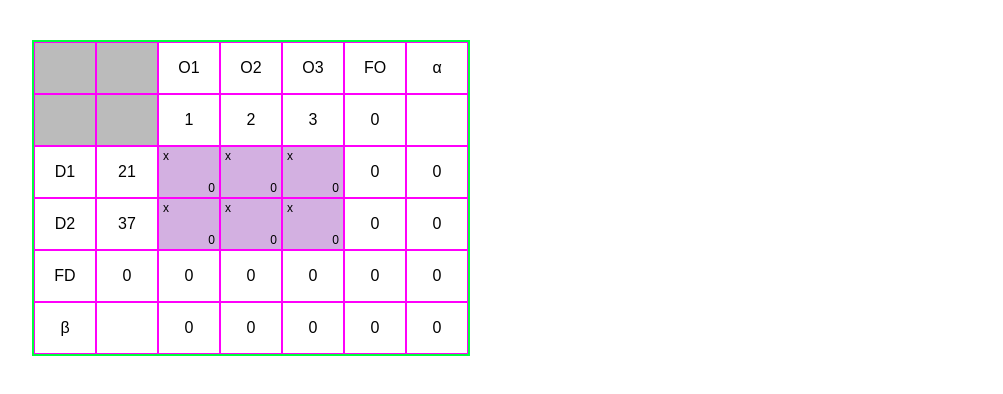
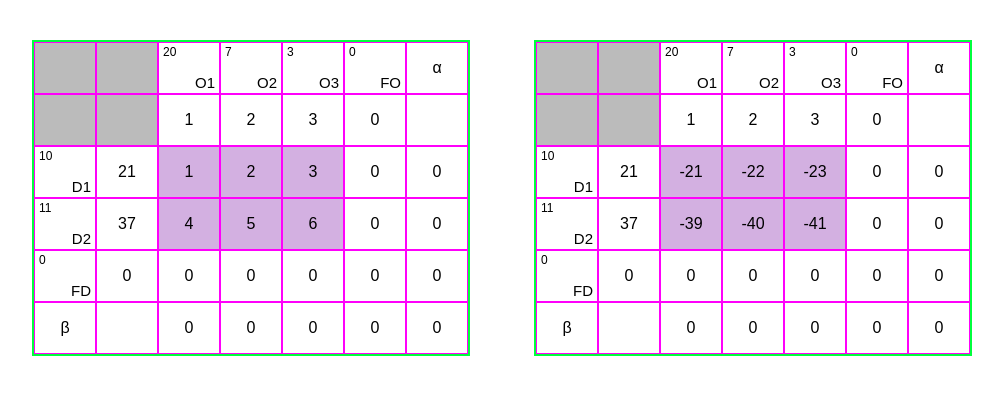
Before and after one commit to szymusu/logistyka, a plain HTML site: page posrednik/index.html in a window 1280 px wide. Shown: the whole page, without its empty margins (8-1011 px from the left). Drawn offline with Linux system fonts and the light colour scheme.

Commit message:
refactor i profit spowrotem xd

```diff
--- a/posrednik/main.js
+++ b/posrednik/main.js
@@ -1,10 +1,5 @@
-function renderTable(sellers, buyers) {
+function makeTable(sellers, buyers, primaryMatrix, secondaryMatrix) {
     const el = document.createElement("div");
-
-    const cellValues = [
-        [ { top: 'x', bottom: 0 }, { top: 'x', bottom: 0 }, { top: 'x', bottom: 0 } ],
-        [ { top: 'x', bottom: 0 }, { top: 'x', bottom: 0 }, { top: 'x', bottom: 0 } ],
-    ];
 
     const foValues = ['0', '0'];
     const alphaValues = [0, 0, 0];
@@ -18,31 +13,29 @@ function renderTable(sellers, buyers) {
         <div class="cell gray"></div>
     `;
     for (const buyer of buyers) {
-        buyerHeader += `<div class="cell">${buyer.name}</div>`;
+        buyerHeader += doubleCell(buyer.amount, buyer.name)
     }
-    buyerHeader += `<div class="cell">FO</div><div class="cell">α</div>`;
+    buyerHeader += doubleCell("0", "FO") + cell("α")
 
     let buyerPrices = `
         <div class="cell gray"></div>
         <div class="cell gray"></div>
     `;
     for (const buyer of buyers) {
-        buyerPrices += `<div class="cell">${buyer.price}</div>`;
+        buyerPrices += cell(buyer.price);
     }
-    buyerPrices += `<div class="cell">0</div><div class="cell"></div>`;
+    buyerPrices += cell("0") + cell();
 
     let dataRows = "";
     for (let i = 0; i < sellers.length; i++) {
-        let row = `<div class="cell">${sellers[i].name}</div><div class="cell">${sellers[i].price}</div>`;
+        let row = doubleCell(sellers[i].amount, sellers[i].name) + cell(sellers[i].price)
 
         for (let j = 0; j < buyers.length; j++) {
-            const { top, bottom } = cellValues[i][j];
-            row += `
-                <div class="cell purple">
-                    <div class="corner top-left">${top}</div>
-                    <div class="corner bottom-right">${bottom}</div>
-                </div>
-            `;
+            const index = getMatrixIndex(i, j)
+            row += secondaryMatrix ?
+                doubleCell(secondaryMatrix[index], primaryMatrix[index], "purple")
+                :
+                cell(primaryMatrix[index], "purple")
         }
 
         row += `<div class="cell">${foValues[i]}</div>`;
@@ -51,16 +44,13 @@ function renderTable(sellers, buyers) {
         dataRows += `<div class="row">${row}</div>`;
     }
 
-    let fdRow = `<div class="cell">FD</div><div class="cell">0</div>`;
-    for (let j = 0; j < buyers.length; j++) {
-        fdRow += `<div class="cell">${fdCellValues[j]}</div>`;
+    let fdRow = doubleCell(0, "FD") + cell("0");
+    for (let i = 0; i < buyers.length; i++) {
+        fdRow += cell(fdCellValues[i]);
     }
-    fdRow += `<div class="cell">${fdFoValue}</div><div class="cell">${fdAlpha}</div>`;
+    fdRow += cell(fdFoValue) + cell(fdAlpha)
 
-    let betaRow = '';
-    for (const val of betaValues) {
-        betaRow += `<div class="cell">${val}</div>`;
-    }
+    const betaRow = betaValues.reduce((res, val) => res + cell(val), "")
 
     el.className = "table";
     el.innerHTML = `
@@ -73,17 +63,69 @@ function renderTable(sellers, buyers) {
     return el;
 }
 
+function cell(content, className) {
+    if (content === undefined) content = ""
+    return `<div class="cell ${className}">${content}</div>`
+}
+
+function doubleCell(topLeft, bottomRight, className) {
+    return `
+        <div class="cell ${className}">
+            <div class="corner top-left">${topLeft}</div>
+            <div class="corner bottom-right">${bottomRight}</div>
+        </div>`
+}
+
+function renderTable(primaryMatrix, secondaryMatrix) {
+    main.appendChild(makeTable(sellers, buyers, primaryMatrix, secondaryMatrix))
+}
+
+function getTransportCost(sellerIndex, buyerIndex) {
+    return transport[getMatrixIndex(sellerIndex, buyerIndex)]
+}
+
+function getMatrixIndex(sellerIndex, buyerIndex) {
+    return sellerIndex * buyers.length + buyerIndex
+}
+
+function calculateProfit() {
+    const profit = new Array(transport.length)
+    for (let i = 0; i < sellers.length; i++) {
+        const buyPrice = sellers[i].price
+
+        for (let j = 0; j < buyers.length; j++) {
+            const sellPrice = buyers[i].price
+
+            const matrixIndex = getMatrixIndex(i, j)
+            profit[matrixIndex] = sellPrice - buyPrice - transport[matrixIndex]
+        }
+    }
+    renderTable(profit)
+}
+
+
 const main = document.querySelector("main");
 
 const sellers = [
-    { name: "D1", price: 21 },
-    { name: "D2", price: 37 },
+    { name: "D1", price: 21, amount: 10 },
+    { name: "D2", price: 37, amount: 11 },
 ];
 
 const buyers = [
-    { name: "O1", price: 1 },
-    { name: "O2", price: 2 },
-    { name: "O3", price: 3 },
+    { name: "O1", price: 1, amount: 20 },
+    { name: "O2", price: 2, amount: 7 },
+    { name: "O3", price: 3, amount: 3 },
 ];
 
-main.appendChild(renderTable(sellers, buyers));
+// const transport = new Array(sellers.length * buyers.length)
+const transport = [
+    1, 2, 3,
+    4, 5, 6,
+]
+
+const iksy = transport.map(_ => "x")
+
+
+renderTable(transport)
+
+calculateProfit()
--- a/posrednik/style.css
+++ b/posrednik/style.css
@@ -36,4 +36,5 @@
 .bottom-right {
     bottom: 2px;
     right: 4px;
+    font-size: 15px;
 }
```
